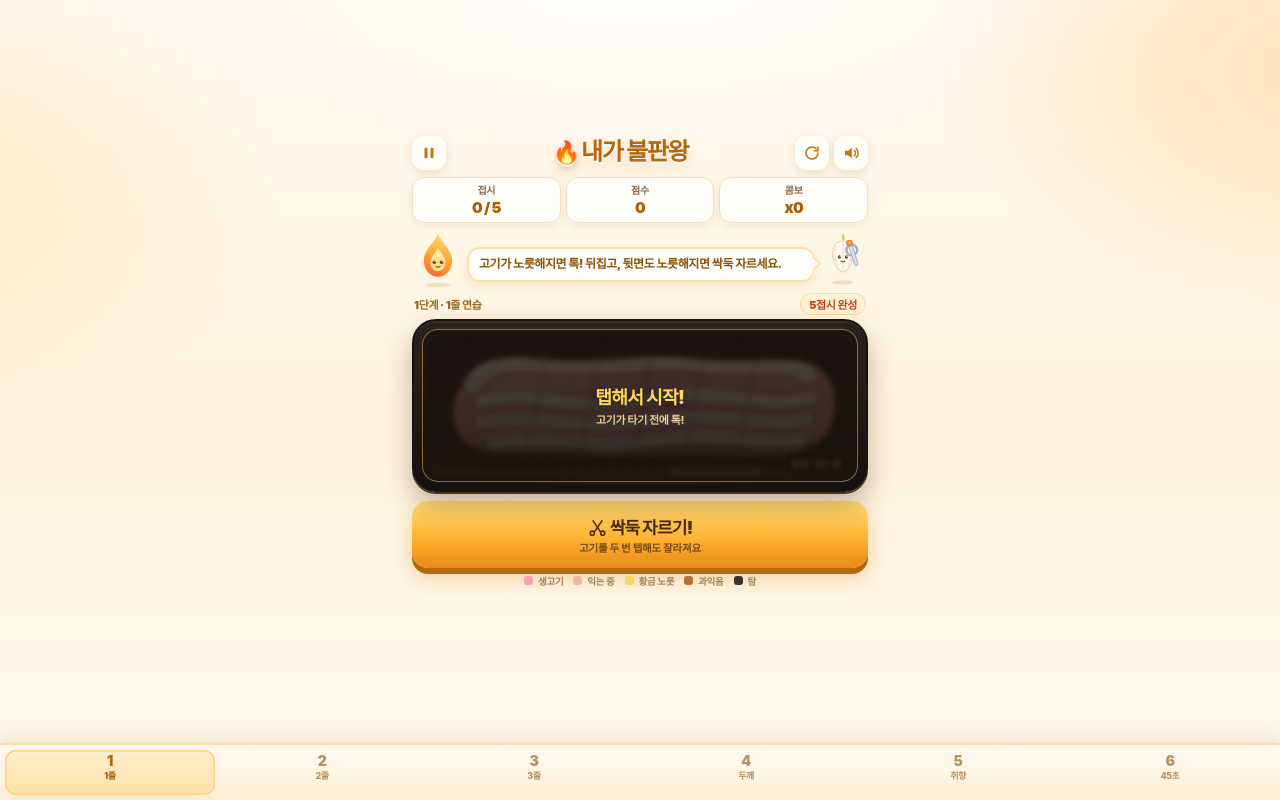
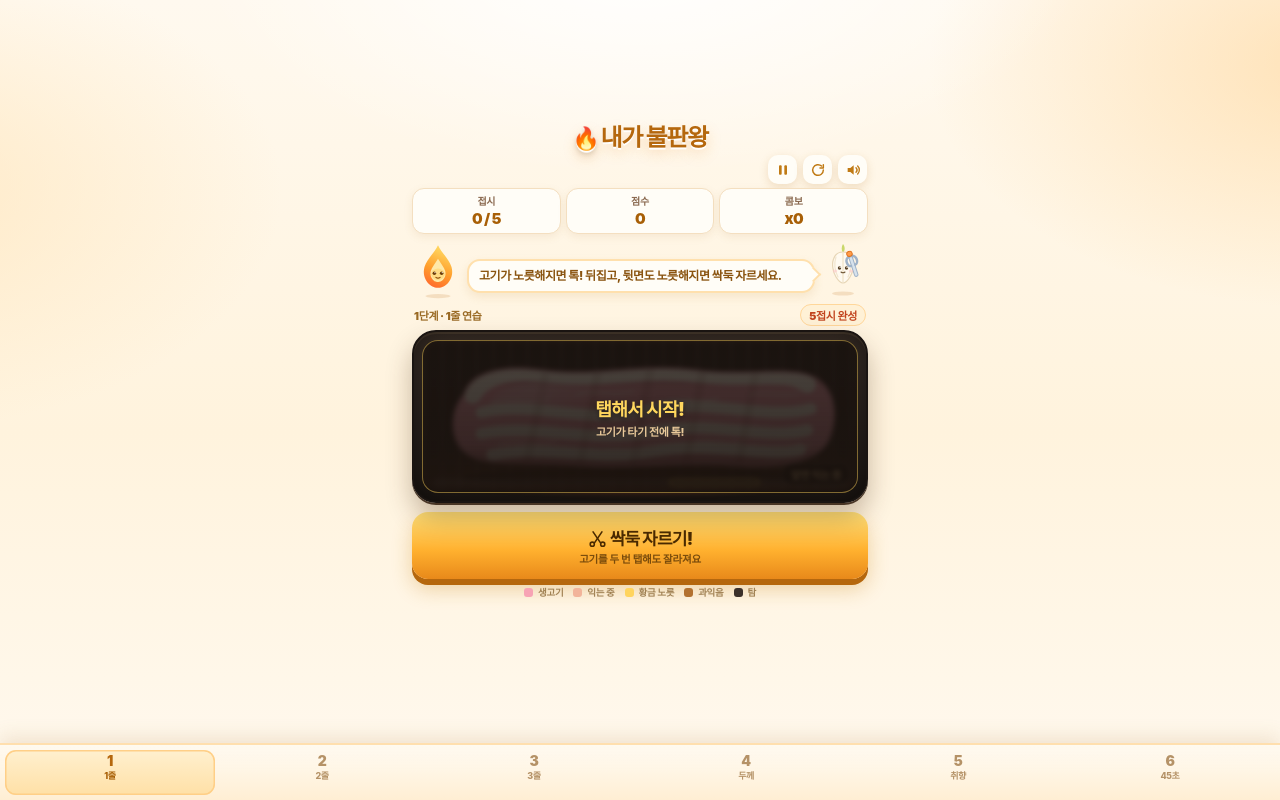
Before and after one commit to chohanui2-home/samgyeop-grill, a plain HTML site: page index.html in a window 1280 px wide. Drawn offline with Linux system fonts and the light colour scheme.

Commit message:
제목 가운데 정렬: 유틸리티 버튼을 제목 아래 줄로 분리

```diff
--- a/index.html
+++ b/index.html
@@ -39,13 +39,16 @@ button{font-family:inherit;cursor:pointer}
   min-height:100vh;min-height:100dvh;display:flex;flex-direction:column;justify-content:center;
 }
 /* ---------- top bar ---------- */
-.topbar{display:flex;align-items:center;gap:5px;padding:2px 0 6px}
+.topbar{display:flex;align-items:center;justify-content:center;padding:2px 0 3px}
 .topbar h1{
   margin:0;flex:1 1 auto;min-width:0;text-align:center;white-space:nowrap;
   font-size:clamp(18px,5.6vw,24px);font-weight:900;line-height:1.2;letter-spacing:-.055em;
   color:#b5670d;text-shadow:0 1px 0 #fff,0 2px 0 rgba(255,255,255,.9),0 6px 14px rgba(232,137,26,.26);
 }
 .topbar h1 .emo{font-size:.92em;padding-right:.1em;filter:drop-shadow(0 2px 2px rgba(0,0,0,.14))}
+.toptools{display:flex;justify-content:flex-end;align-items:center;gap:6px;padding:0 1px 3px}
+.toptools .iconbtn{width:29px;height:29px;border-radius:10px}
+.toptools .iconbtn svg{width:16px;height:16px}
 .iconbtn{
   width:34px;height:34px;flex:0 0 auto;border-radius:11px;border:none;background:#fffdf7;
   box-shadow:0 3px 10px rgba(180,120,40,.20);color:#c07a14;display:grid;place-items:center;padding:0;
@@ -265,10 +268,12 @@ button{font-family:inherit;cursor:pointer}
 <body>
 <div class="app">
   <header class="topbar">
+    <h1><span class="emo">🔥</span>내가 불판왕</h1>
+  </header>
+  <div class="toptools">
     <button id="pauseBtn" class="iconbtn" type="button" aria-label="일시정지">
       <svg viewBox="0 0 24 24" fill="currentColor" aria-hidden="true"><rect x="6" y="5" width="4" height="14" rx="1.4"/><rect x="14" y="5" width="4" height="14" rx="1.4"/></svg>
     </button>
-    <h1><span class="emo">🔥</span>내가 불판왕</h1>
     <button id="restartBtn" class="iconbtn" type="button" aria-label="다시 시작">
       <svg viewBox="0 0 24 24" fill="none" stroke="currentColor" stroke-width="2.2" stroke-linecap="round" stroke-linejoin="round" aria-hidden="true"><path d="M20 12a8 8 0 1 1-2.6-5.9"/><path d="M20 4v5h-5"/></svg>
     </button>
@@ -276,7 +281,7 @@ button{font-family:inherit;cursor:pointer}
       <svg id="sndOnIcon" viewBox="0 0 24 24" fill="none" stroke="currentColor" stroke-width="2" stroke-linecap="round" aria-hidden="true"><path d="M4 9v6h4l5 4V5L8 9H4z" fill="currentColor" stroke="none"/><path d="M16.5 8.5a5 5 0 0 1 0 7"/><path d="M19 6a8.5 8.5 0 0 1 0 12"/></svg>
       <svg id="sndOffIcon" viewBox="0 0 24 24" fill="none" stroke="currentColor" stroke-width="2" stroke-linecap="round" style="display:none" aria-hidden="true"><path d="M4 9v6h4l5 4V5L8 9H4z" fill="currentColor" stroke="none"/><path d="M17 9l4 6M21 9l-4 6"/></svg>
     </button>
-  </header>
+  </div>
 
   <div class="hud">
     <div class="hudCell"><span class="hudK">접시</span><b id="hudPlate">0 / 5</b></div>
```
